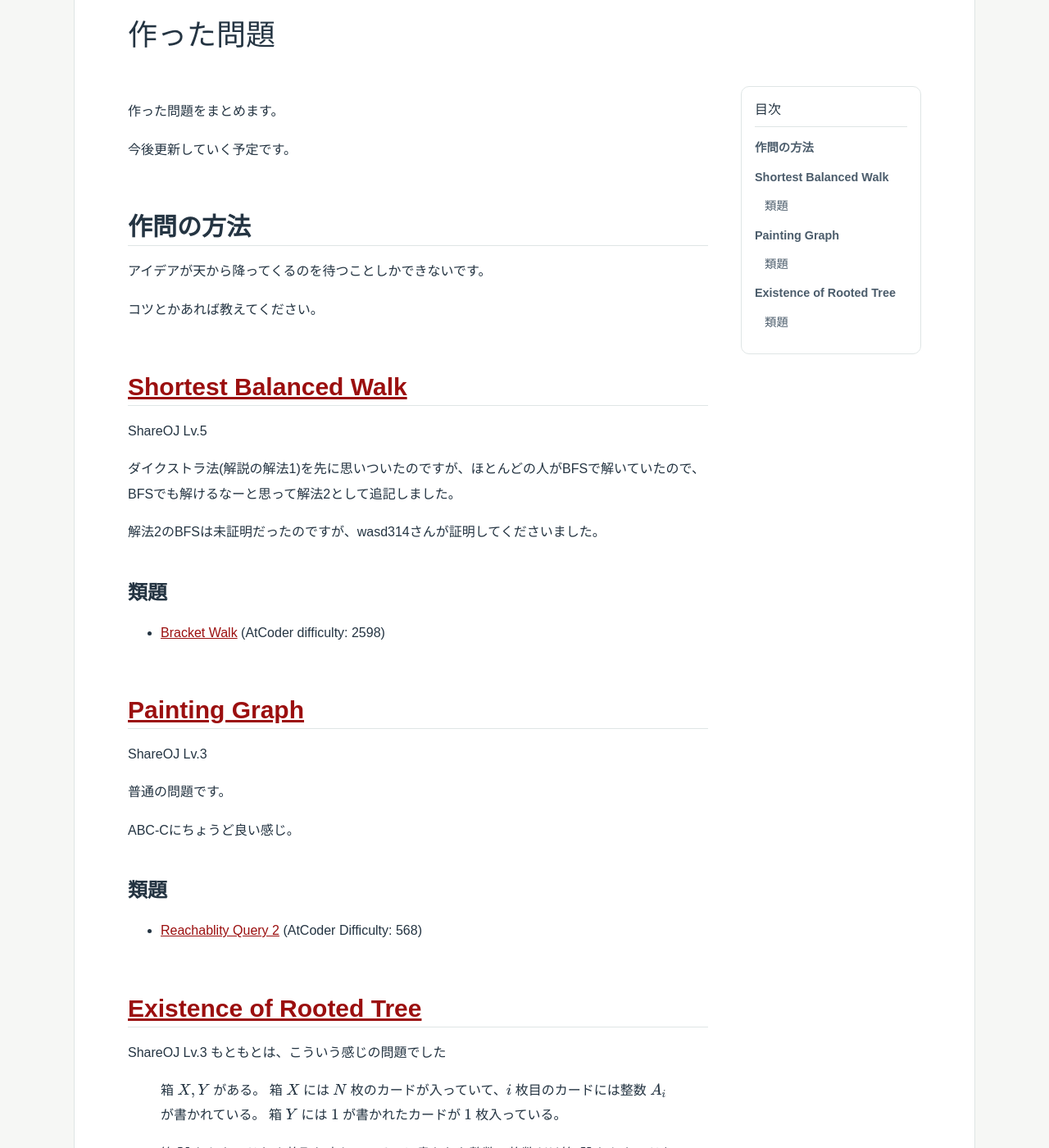
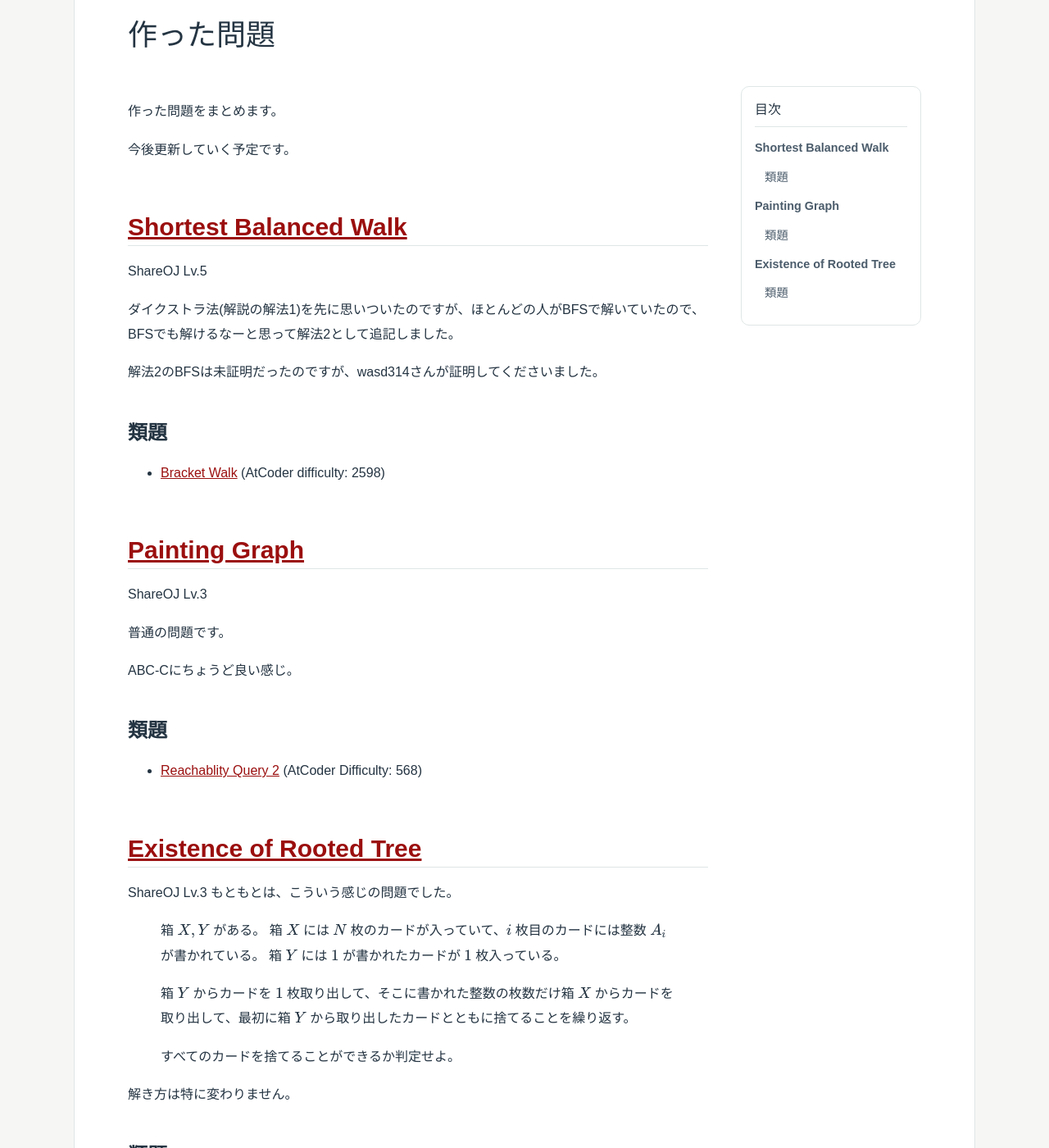
Before and after one commit to JPEG24/hp, a Jekyll site: the page built from _posts/2026-11-08-problems.md, in a window 1280 px wide and 1400 px high, scrolled down 244 px. Shown: the whole window at 82% size. Built offline with Jekyll 4.4.1, drawn with Linux system fonts in a browser that asks for light colours.

Commit message:
something

```diff
--- a/_layouts/home.html
+++ b/_layouts/home.html
@@ -5,11 +5,11 @@ layout: default
 {{ content }}
 
 <a href="{{ '/categories/' | relative_url }}">
-  <h2>カテゴリー一覧</h2>
+  <h2>Categories</h2>
 </a>
 
 <div class="post-list">
-<h2>記事一覧</h2>
+<h2>Articles</h2>
 <ul>
   {% for post in site.posts %}
     <li>
--- a/_posts/2026-11-08-problems.md
+++ b/_posts/2026-11-08-problems.md
@@ -4,18 +4,11 @@ title: 作った問題
 date: 2026-11-08
 categories:
   - 競技プログラミング
-  - ShareOJ
-  - 作問
 ---
 
 作った問題をまとめます。
 
 今後更新していく予定です。
-
-# 作問の方法
-アイデアが天から降ってくるのを待つことしかできないです。
-
-コツとかあれば教えてください。
 
 # [Shortest Balanced Walk](https://www.share-oj.net/problems/2KUzmuryDSGPEGWsQzhtOM)
 ShareOJ Lv.5
@@ -39,7 +32,7 @@ ABC-Cにちょうど良い感じ。
 
 # [Existence of Rooted Tree](https://www.share-oj.net/problems/5Jg3MdPTJa9bq8WElOT7hH)
 ShareOJ Lv.3
-もともとは、こういう感じの問題でした
+もともとは、こういう感じの問題でした。
 >箱 $X,Y$ がある。
 >箱 $X$ には $N$ 枚のカードが入っていて、$i$ 枚目のカードには整数 $A_i$ が書かれている。
 >箱 $Y$ には $1$ が書かれたカードが $1$ 枚入っている。
@@ -48,7 +41,7 @@ ShareOJ Lv.3
 >
 >すべてのカードを捨てることができるか判定せよ。
 
-この場合も解き方は変わりません。
+解き方は特に変わりません。
 
 ## 類題
 特になし
```
